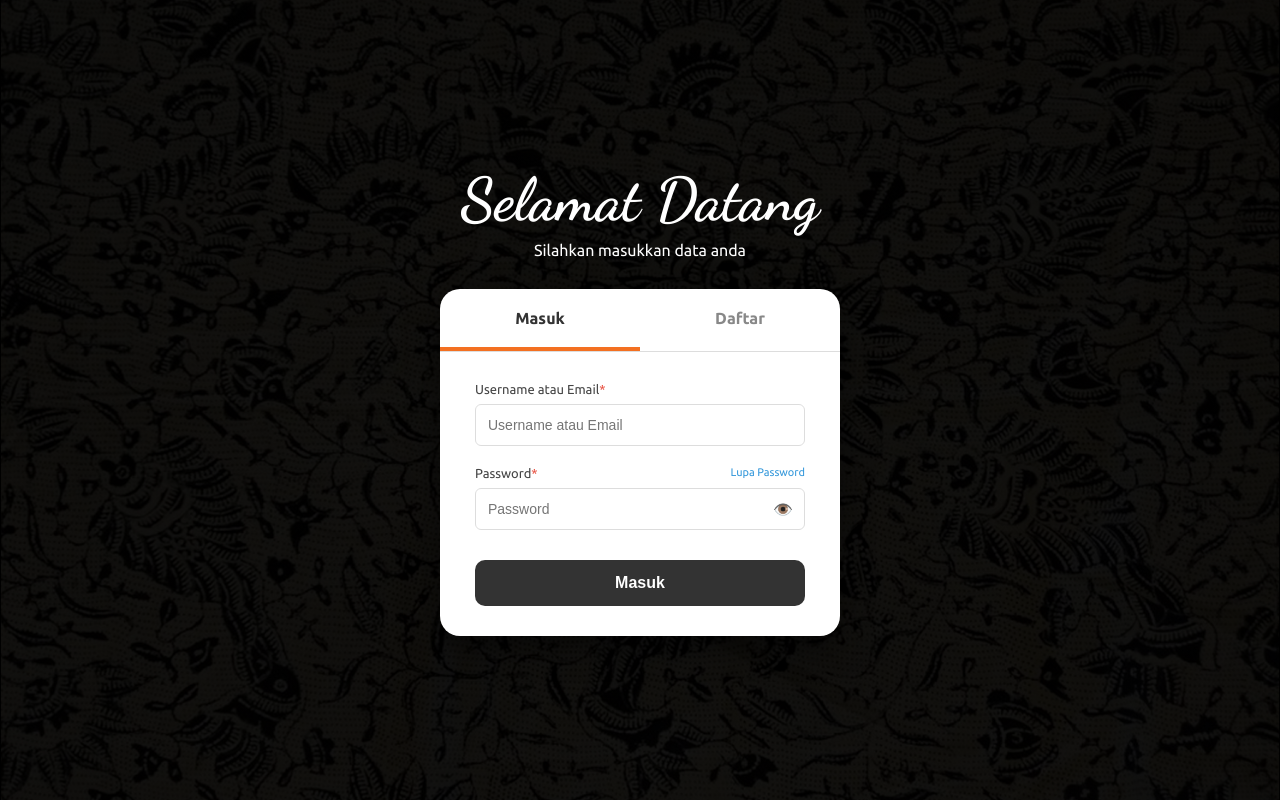
After one commit to Blues24/paoman-batik-commerce, a PHP site: page /src/auth.html in a window 1280 px wide. The commit adds this page. Run offline with PHP 8.4, Linux system fonts and the light colour scheme.

Commit message:
update dari lukman

```diff
--- /dev/null
+++ b/frontend/css/auth.css
@@ -0,0 +1,144 @@
+* {
+    margin: 0;
+    padding: 0;
+    box-sizing: border-box;
+}
+
+.auth-body {
+    height: 100vh;
+    display: flex;
+    justify-content: center;
+    align-items: center;
+    /* Ganti path image sesuai lokasi gambar batik Anda */
+    background: linear-gradient(rgba(0,0,0,0.6), rgba(0,0,0,0.6)),
+                url("../img/batik-bg1.jpg");
+    background-size: cover;
+    background-position: center;
+    font-family: 'Ubuntu', sans-serif;
+}
+
+.header-text {
+    text-align: center;
+    color: white;
+    margin-bottom: 30px;
+}
+
+.header-text h1 {
+    font-family: 'Dancing Script', cursive;
+    font-size: 60px;
+    margin-bottom: 5px;
+}
+
+.auth-card {
+    background: white;
+    width: 400px;
+    border-radius: 20px;
+    overflow: hidden;
+    padding: 0 0 30px 0;
+    box-shadow: 0 10px 30px rgba(0,0,0,0.5);
+}
+
+/* Tab Header */
+.tab-header {
+    display: flex;
+    border-bottom: 1px solid #ddd;
+    margin-bottom: 30px;
+}
+
+.tab {
+    flex: 1;
+    text-align: center;
+    padding: 20px;
+    cursor: pointer;
+    font-weight: bold;
+    color: #888;
+    transition: 0.3s;
+}
+
+.tab.active {
+    color: #333;
+    border-bottom: 4px solid #f37021; /* Garis oranye seperti gambar */
+}
+
+/* Form Styles */
+.tab-content {
+    display: none;
+    padding: 0 35px;
+}
+
+.tab-content.active {
+    display: block;
+}
+
+.input-group {
+    margin-bottom: 20px;
+}
+
+.input-group label {
+    display: block;
+    font-size: 13px;
+    margin-bottom: 8px;
+    color: #444;
+}
+
+.required {
+    color: #e74c3c;
+}
+
+.label-flex {
+    display: flex;
+    justify-content: space-between;
+}
+
+.forgot-link {
+    font-size: 11px;
+    color: #3498db;
+    text-decoration: none;
+}
+
+input {
+    width: 100%;
+    padding: 12px;
+    border: 1px solid #ddd;
+    border-radius: 6px;
+    font-size: 14px;
+    outline: none;
+    transition: 0.3s;
+}
+
+input:focus {
+    border-color: #f37021;
+}
+
+.password-box {
+    position: relative;
+}
+
+.eye-icon {
+    position: absolute;
+    right: 12px;
+    top: 50%;
+    transform: translateY(-50%);
+    cursor: pointer;
+    color: #888;
+}
+
+/* Button */
+.btn-submit {
+    width: 100%;
+    padding: 14px;
+    background: #333; /* Warna gelap seperti gambar */
+    color: white;
+    border: none;
+    border-radius: 10px;
+    font-size: 16px;
+    font-weight: bold;
+    cursor: pointer;
+    margin-top: 10px;
+    transition: 0.3s;
+}
+
+.btn-submit:hover {
+    background: #555;
+    transform: translateY(-2px);
+}
--- /dev/null
+++ b/frontend/src/auth.html
@@ -0,0 +1,81 @@
+<!DOCTYPE html>
+<html lang="id">
+<head>
+    <meta charset="UTF-8">
+    <meta name="viewport" content="width=device-width, initial-scale=1.0">
+    <title>Login & Daftar - Mulia Batik</title>
+    <link rel="stylesheet" href="../css/auth.css">
+    <link href="https://fonts.googleapis.com/css2?family=Ubuntu:wght@400;500;700&display=swap" rel="stylesheet">
+    <link href="https://fonts.googleapis.com/css2?family=Dancing+Script:wght@700&display=swap" rel="stylesheet">
+</head>
+<body class="auth-body">
+
+    <div class="container">
+        <header class="header-text">
+            <h1>Selamat Datang</h1>
+            <p>Silahkan masukkan data anda</p>
+        </header>
+
+        <div class="auth-card">
+            <div class="tab-header">
+                <div class="tab active" onclick="openTab(event, 'login')">Masuk</div>
+                <div class="tab" onclick="openTab(event, 'register')">Daftar</div>
+            </div>
+
+            <div id="login" class="tab-content active">
+                <form>
+                    <div class="input-group">
+                        <label>Username atau Email<span class="required">*</span></label>
+                        <input type="text" placeholder="Username atau Email" required>
+                    </div>
+                    <div class="input-group">
+                        <div class="label-flex">
+                            <label>Password<span class="required">*</span></label>
+                            <a href="#" class="forgot-link">Lupa Password</a>
+                        </div>
+                        <div class="password-box">
+                            <input type="password" placeholder="Password" required>
+                            <span class="eye-icon">👁️</span>
+                        </div>
+                    </div>
+                    <button type="submit" class="btn-submit">Masuk</button>
+                </form>
+            </div>
+
+            <div id="register" class="tab-content">
+                <form>
+                    <div class="input-group">
+                        <label>Nama Lengkap<span class="required">*</span></label>
+                        <input type="text" placeholder="Nama Lengkap" required>
+                    </div>
+                    <div class="input-group">
+                        <label>Email<span class="required">*</span></label>
+                        <input type="email" placeholder="Email" required>
+                    </div>
+                    <div class="input-group">
+                        <label>Password<span class="required">*</span></label>
+                        <input type="password" placeholder="Buat Password" required>
+                    </div>
+                    <button type="submit" class="btn-submit">Daftar</button>
+                </form>
+            </div>
+        </div>
+    </div>
+
+    <script>
+        function openTab(evt, tabName) {
+            var i, tabcontent, tablinks;
+            tabcontent = document.getElementsByClassName("tab-content");
+            for (i = 0; i < tabcontent.length; i++) {
+                tabcontent[i].classList.remove("active");
+            }
+            tablinks = document.getElementsByClassName("tab");
+            for (i = 0; i < tablinks.length; i++) {
+                tablinks[i].classList.remove("active");
+            }
+            document.getElementById(tabName).classList.add("active");
+            evt.currentTarget.classList.add("active");
+        }
+    </script>
+</body>
+</html>
```
Also changed, not shown: frontend/css/beranda.css (renamed from frontend/css/beranda/beranda.css, +85 -52 lines), frontend/src/beranda.html (+5 -4 lines).
